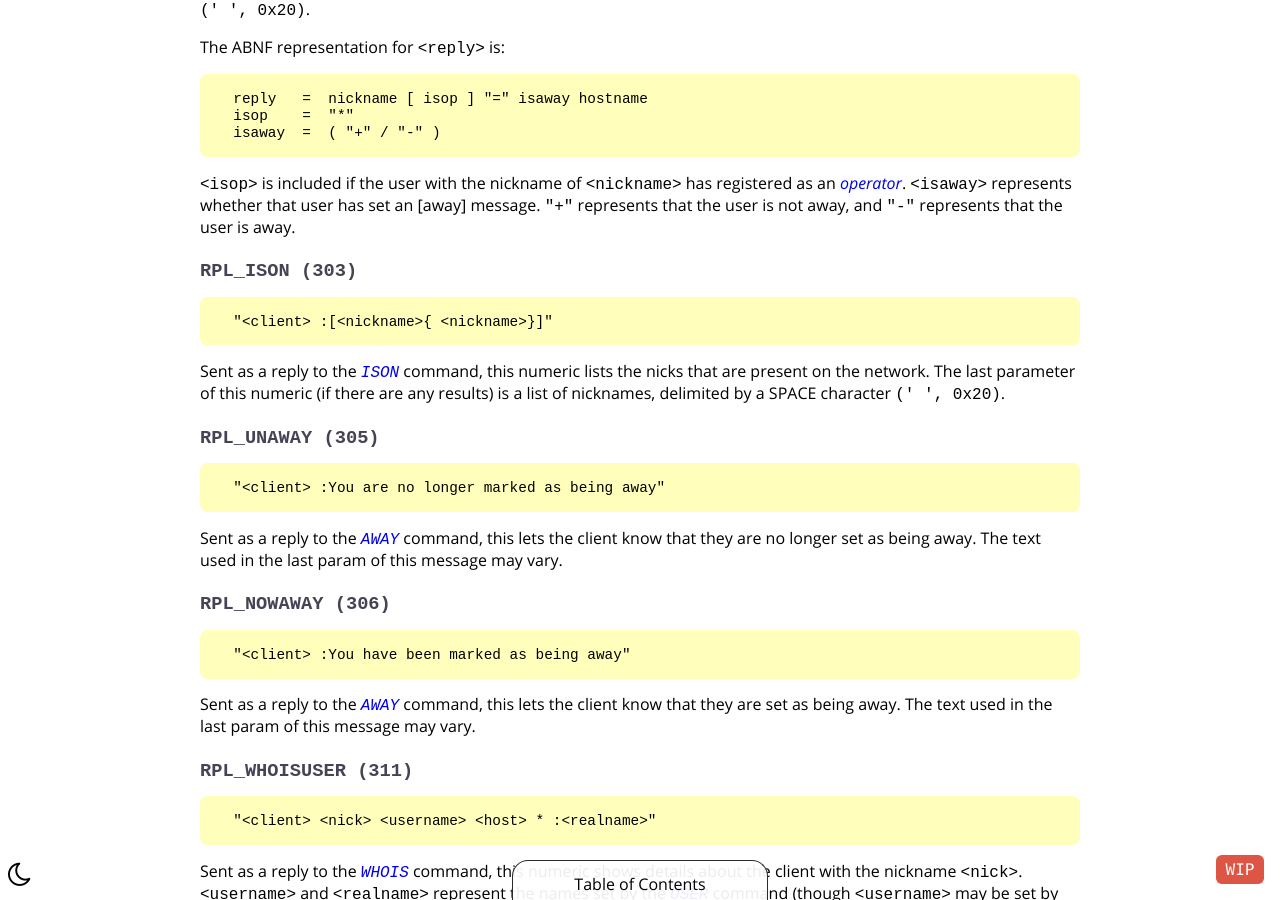
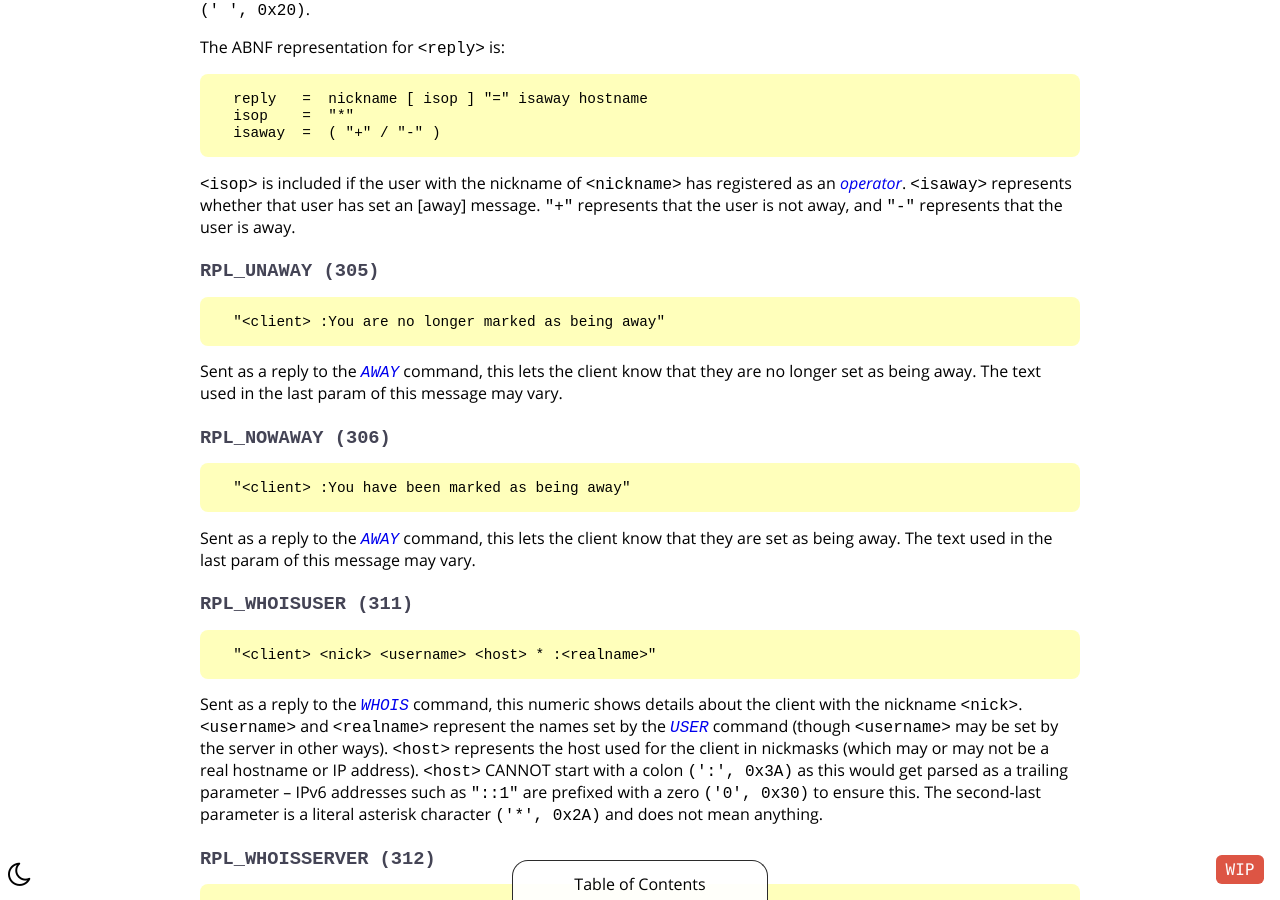
Before and after one commit to ircdocs/modern-irc, a Jekyll site: the page built from index.md, in a window 1280 px wide and 900 px high, scrolled down 48850 px. Built offline with Jekyll 4.4.1, drawn with Linux system fonts in a browser that asks for light colours; some of the changed text lies outside the part shown.

Commit message:
Mark ISON and WATCH as obsolete

```diff
--- a/_includes/modern-appendix.md
+++ b/_includes/modern-appendix.md
@@ -393,12 +393,6 @@ The ABNF representation for `<reply>` is:
       isaway  =  ( "+" / "-" )
 
 `<isop>` is included if the user with the nickname of `<nickname>` has registered as an [operator](#operators). `<isaway>` represents whether that user has set an [away] message. `"+"` represents that the user is not away, and `"-"` represents that the user is away.
-
-### `RPL_ISON (303)`
-
-      "<client> :[<nickname>{ <nickname>}]"
-
-Sent as a reply to the [`ISON`](#ison-message) command, this numeric lists the nicks that are present on the network. The last parameter of this numeric (if there are any results) is a list of nicknames, delimited by a SPACE character `(' ', 0x20)`.
 
 ### `RPL_UNAWAY (305)`
 
```
Also changed, not shown: other parts of _includes/modern-appendix.md (+3 -0 lines).
